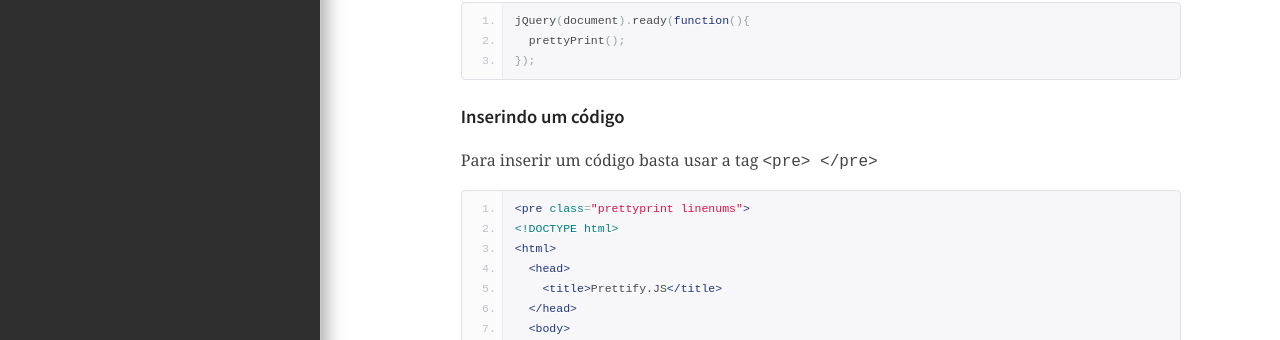
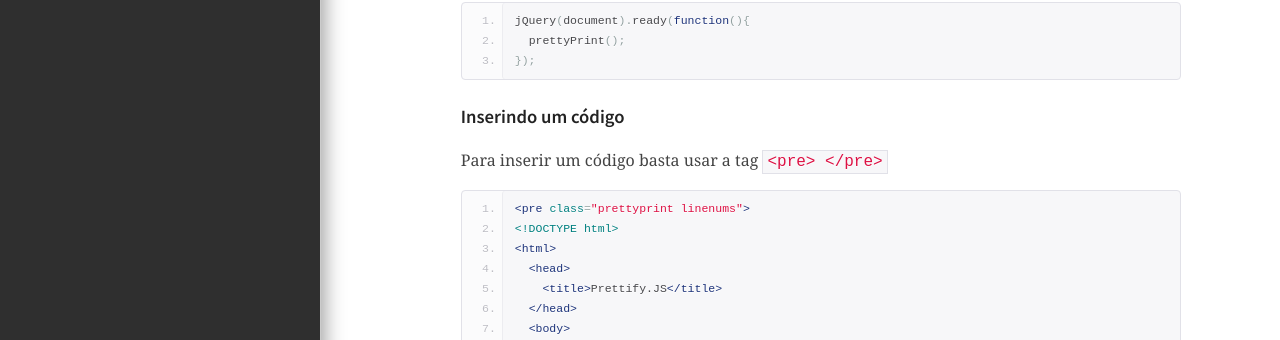
Before and after one commit to fabriciofmsilva/fabriciofmsilva.github.io, a Jekyll site: the page built from _posts/2013-07-25-google-prettify.md, in a window 1280 px wide and 1400 px high, scrolled down 1042 px. Shown: the part 904-1244 px from the top of the window. Built offline with Jekyll 4.4.1, drawn with Linux system fonts in a browser that asks for light colours; nearby versions of some CDN libraries; comment, search, counter and statistics services are not loaded.

Commit message:
Edit Style

```diff
--- a/css/main.css
+++ b/css/main.css
@@ -599,6 +599,15 @@ textarea {
 	resize: vertical;
 }
 
+code {
+	background-color: #f7f7f9;
+	border: 1px solid #e1e1e8;
+	color: #d14;
+	padding: 2px 4px;
+	text-shadow: 0 1px 0 #fff;
+	white-space: nowrap;
+}
+
 .chromeframe {
 	margin: 0.2em 0;
 	background: #ccc;
```
